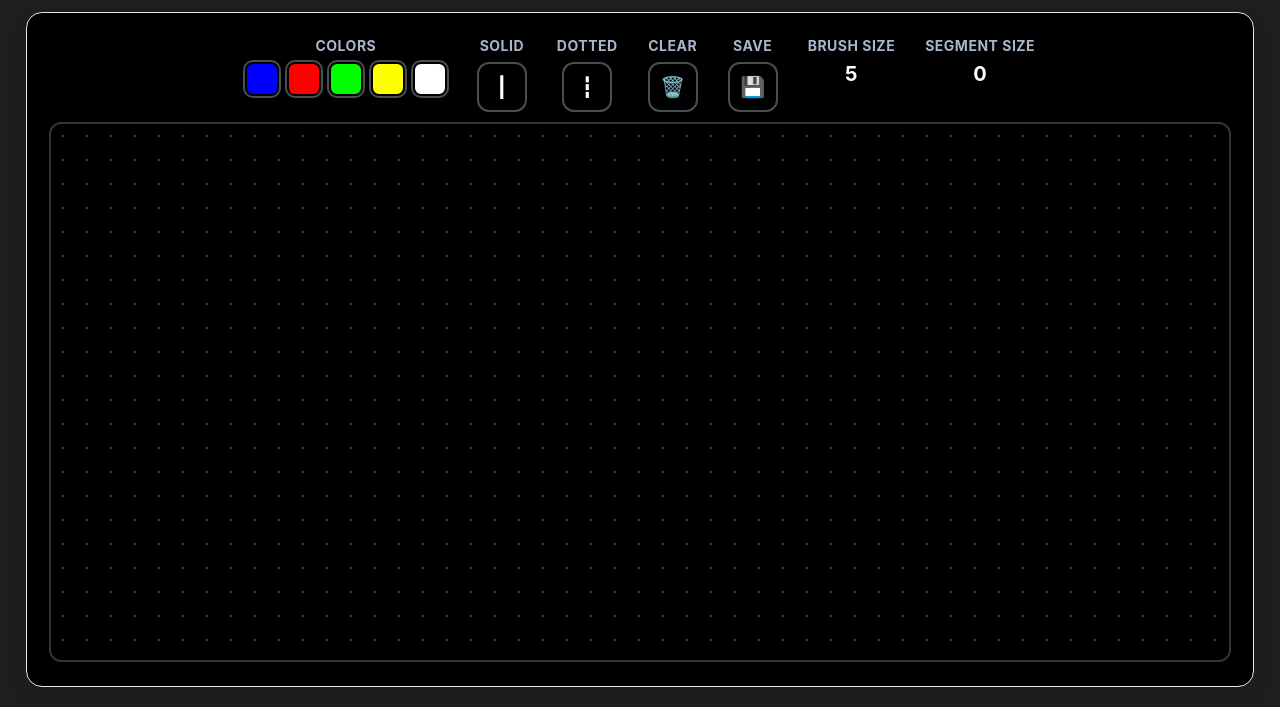
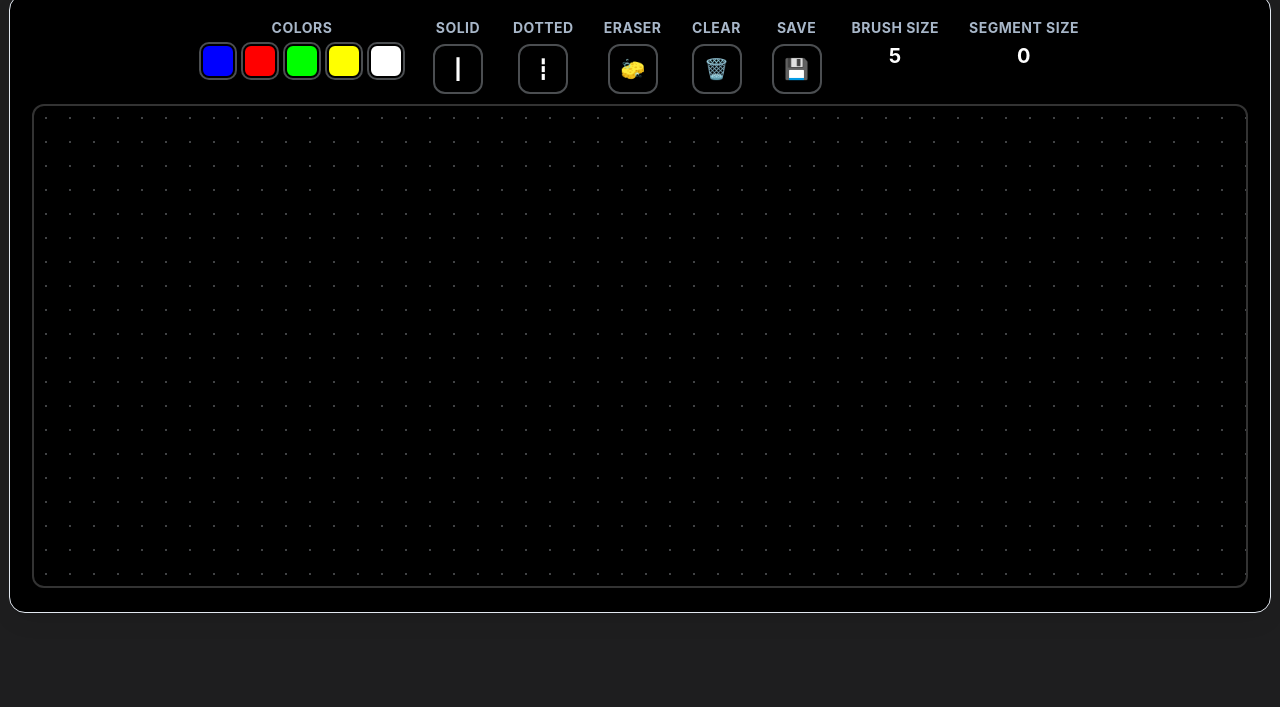
Before and after one commit to nkminion/MediaPaint, a plain HTML site: page UiHand.html in a window 1280 px wide. Shown: the part 108-815 px from the top of the page. Drawn offline with Linux system fonts and the light colour scheme.

Commit message:
Eraser and %

```diff
--- a/UiHand.html
+++ b/UiHand.html
@@ -30,6 +30,13 @@
             <div class="tools">
                 <label>Dotted</label>
                 <button class="tool-btn" onclick="activateDotted()">┇</button>
+            </div>
+
+            <div class="tools">
+                <label>Eraser</label>
+                <button class="tool-btn" title="Eraser" onclick="activateEraser()">
+                🧽
+                </button>
             </div>
 
             <!-- <div class="tools">
--- a/stylistjeans.css
+++ b/stylistjeans.css
@@ -5,9 +5,9 @@
             display: flex;
             flex-direction: column;
             align-items: center;
-            padding: 20px;
+            padding: 0.14%;
             margin: 0;
-            min-height: 69vh;
+            min-height: 100%;
             overflow: hidden;
         }
 
@@ -31,7 +31,7 @@
             border-radius: 16px;
             box-shadow: 0 10px 25px -5px rgba(0, 0, 0, 0.1), 0 8px 10px -6px rgba(0, 0, 0, 0.01);
             width: 95%;
-            max-width: 1600px;
+            max-width: 100%;
             border: 1px solid #e2e8f0;
             display: flex;
             flex-direction: column;
@@ -40,7 +40,7 @@
 
         .tool {
             display: flex;
-            flex-wrap: wrap;
+            flex-wrap: flex;
             justify-content: center;
             align-items: flex-start;
             gap: 30px;
@@ -153,7 +153,7 @@
 
         .canvas-container {
             width: 100%;
-            height: 67vh;
+            height: 60vh;
             border: 2px solid #333333;
             border-radius: 12px;
             position: relative;
```
